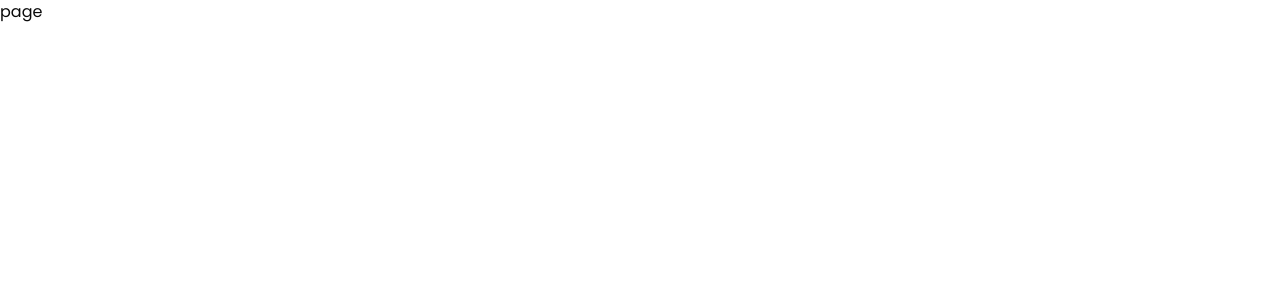
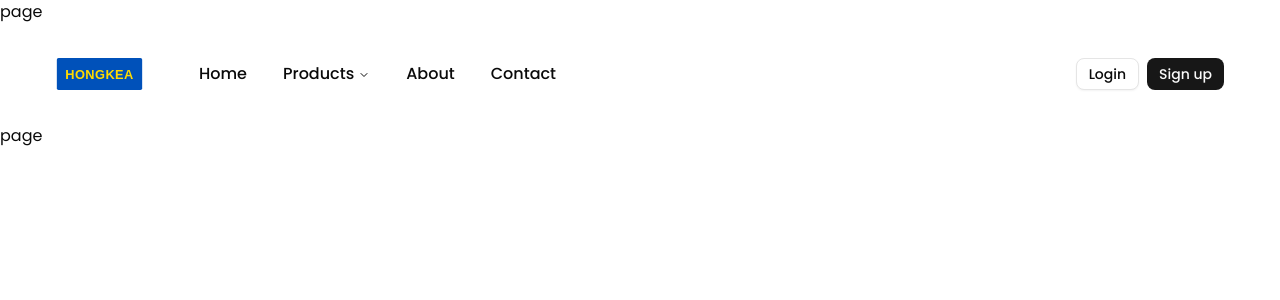
Before and after one commit to dev-HongCheol/hongkea, a Next.js app: page / in a window 1280 px wide. Shown: the top 300 px of the page. Built offline with nearby package versions, Linux system fonts and the light colour scheme.

Commit message:
feat: Header 컴포넌트 추가 및 데스탑 스크린 왼쪽 영영 구현

```diff
--- a/app/layout.tsx
+++ b/app/layout.tsx
@@ -1,6 +1,7 @@
 import type { Metadata } from "next";
 import { Poppins } from "next/font/google";
 import "./globals.css";
+import { Header } from "@/widgets/header";
 
 const poppins = Poppins({
   subsets: ["latin"],
@@ -20,7 +21,11 @@ export default function RootLayout({
 }>) {
   return (
     <html lang="en">
-      <body className={`${poppins.className} antialiased`}>{children}</body>
+      <body className={`${poppins.className} antialiased`}>
+        {children}
+        <Header />
+        {children}
+      </body>
     </html>
   );
 }
--- /dev/null
+++ b/src/widgets/header/index.ts
@@ -0,0 +1 @@
+export {default as "Header"} from "./ui/Header"
--- /dev/null
+++ b/src/widgets/header/ui/Header.tsx
@@ -0,0 +1,221 @@
+import {
+  AUTH_ROUTES,
+  getNavigationMenu,
+  type RouteConfig,
+} from "@/shared/config/routes";
+import {
+  Accordion,
+  AccordionContent,
+  AccordionItem,
+  AccordionTrigger,
+  Button,
+  NavigationMenu,
+  NavigationMenuContent,
+  NavigationMenuItem,
+  NavigationMenuLink,
+  NavigationMenuList,
+  NavigationMenuTrigger,
+  Sheet,
+  SheetContent,
+  SheetHeader,
+  SheetTitle,
+  SheetTrigger,
+} from "@/shared/ui";
+import { Book, Menu, Sunset, Trees } from "lucide-react";
+import Image from "next/image";
+import { useMemo } from "react";
+import logoImg from "../../../../public/hongkea-logo.svg";
+
+/**
+ * Icon mapping based on URL
+ * UI layer responsibility - determines which icon to show for each route
+ */
+const getIconByUrl = (url: string): React.ReactNode => {
+  const iconMapping: Record<string, React.ReactNode> = {
+    "/products/dining": <Book className="size-5 shrink-0" />,
+    "/products/living": <Trees className="size-5 shrink-0" />,
+    "/products/bedroom": <Sunset className="size-5 shrink-0" />,
+  };
+  return iconMapping[url];
+};
+
+/**
+ * Extended MenuItem interface for internal use
+ * Combines RouteConfig with items property for navigation
+ */
+interface MenuItem extends RouteConfig {
+  items?: readonly RouteConfig[];
+}
+
+const Header = () => {
+  const logo = useMemo(
+    () => ({
+      url: "/",
+      src: logoImg,
+      alt: "홍케아 로고",
+      title: "홍케아",
+    }),
+    []
+  );
+  const menus = useMemo(() => getNavigationMenu(), []);
+
+  return (
+    <header className="flex items-center h-[100px] mx-auto max-w-[1440px]">
+      {/* Desktop Menu */}
+      <nav className="hidden items-center justify-between lg:flex w-full px-14">
+        <div className="flex items-center gap-10">
+          {/* Logo */}
+          <a href={logo.url}>
+            <Image
+              src={logoImg}
+              className="max-h-8 dark:invert"
+              alt={logo.alt}
+              width={87}
+            />
+          </a>
+          <div className="flex items-center">
+            <NavigationMenu>
+              <NavigationMenuList>
+                {menus.map((item) => renderMenuItem(item))}
+              </NavigationMenuList>
+            </NavigationMenu>
+          </div>
+        </div>
+        <div className="flex gap-2">
+          <Button asChild variant="outline" size="sm">
+            <a href={AUTH_ROUTES.LOGIN.url}>{AUTH_ROUTES.LOGIN.label}</a>
+          </Button>
+          <Button asChild size="sm">
+            <a href={AUTH_ROUTES.SIGNUP.url}>{AUTH_ROUTES.SIGNUP.label}</a>
+          </Button>
+        </div>
+      </nav>
+
+      {/* Mobile Menu */}
+      <div className="block lg:hidden">
+        <div className="flex items-center justify-between">
+          {/* Logo */}
+          <a href={logo.url} className="flex items-center gap-2">
+            <Image
+              src={logoImg}
+              className="max-h-8 dark:invert"
+              alt={logo.alt}
+              priority
+            />
+          </a>
+          <Sheet>
+            <SheetTrigger asChild>
+              <Button variant="outline" size="icon">
+                <Menu className="size-4" />
+              </Button>
+            </SheetTrigger>
+            <SheetContent className="overflow-y-auto">
+              <SheetHeader>
+                <SheetTitle></SheetTitle>
+              </SheetHeader>
+              <div className="flex flex-col gap-6 p-4">
+                <Accordion
+                  type="single"
+                  collapsible
+                  className="flex w-full flex-col gap-4"
+                >
+                  {menus.map((item) => renderMobileMenuItem(item))}
+                </Accordion>
+
+                <div className="flex flex-col gap-3">
+                  <Button asChild variant="outline">
+                    <a href={AUTH_ROUTES.LOGIN.url}>
+                      {AUTH_ROUTES.LOGIN.label}
+                    </a>
+                  </Button>
+                  <Button asChild>
+                    <a href={AUTH_ROUTES.SIGNUP.url}>
+                      {AUTH_ROUTES.SIGNUP.label}
+                    </a>
+                  </Button>
+                </div>
+              </div>
+            </SheetContent>
+          </Sheet>
+        </div>
+      </div>
+    </header>
+  );
+};
+
+const renderMenuItem = (item: MenuItem) => {
+  if (item.items) {
+    return (
+      <NavigationMenuItem key={item.label}>
+        <NavigationMenuTrigger className="font-medium text-base">
+          {item.label}
+        </NavigationMenuTrigger>
+        <NavigationMenuContent className="bg-popover text-popover-foreground">
+          {item.items.map((subItem) => (
+            <NavigationMenuLink
+              key={subItem.label}
+              className="w-80"
+              href={subItem.url}
+            >
+              <SubMenuLink item={subItem} />
+            </NavigationMenuLink>
+          ))}
+        </NavigationMenuContent>
+      </NavigationMenuItem>
+    );
+  }
+
+  return (
+    <NavigationMenuItem key={item.label}>
+      <NavigationMenuLink
+        href={item.url}
+        className="bg-background hover:bg-muted hover:text-accent-foreground group inline-flex h-10 w-max items-center justify-center rounded-md px-4 py-2 font-medium text-base transition-colors"
+      >
+        {item.label}
+      </NavigationMenuLink>
+    </NavigationMenuItem>
+  );
+};
+
+const renderMobileMenuItem = (item: MenuItem) => {
+  if (item.items) {
+    return (
+      <AccordionItem key={item.label} value={item.label} className="border-b-0">
+        <AccordionTrigger className="text-md py-0 font-semibold hover:no-underline">
+          {item.label}
+        </AccordionTrigger>
+        <AccordionContent className="mt-2">
+          {item.items.map((subItem) => (
+            <a href={subItem.url} key={subItem.label}>
+              <SubMenuLink item={subItem} />
+            </a>
+          ))}
+        </AccordionContent>
+      </AccordionItem>
+    );
+  }
+
+  return (
+    <a key={item.label} href={item.url} className="text-md font-semibold">
+      {item.label}
+    </a>
+  );
+};
+
+const SubMenuLink = ({ item }: { item: RouteConfig }) => {
+  return (
+    <div className="hover:bg-muted hover:text-accent-foreground flex min-w-80 select-none flex-row gap-4 rounded-md p-3 leading-none no-underline outline-none transition-colors">
+      <div className="text-foreground my-auto">{getIconByUrl(item.url)}</div>
+      <div>
+        <div className="text-sm font-semibold">{item.label}</div>
+        {item.description && (
+          <p className="text-muted-foreground text-sm leading-snug">
+            {item.description}
+          </p>
+        )}
+      </div>
+    </div>
+  );
+};
+
+export default Header;
```
